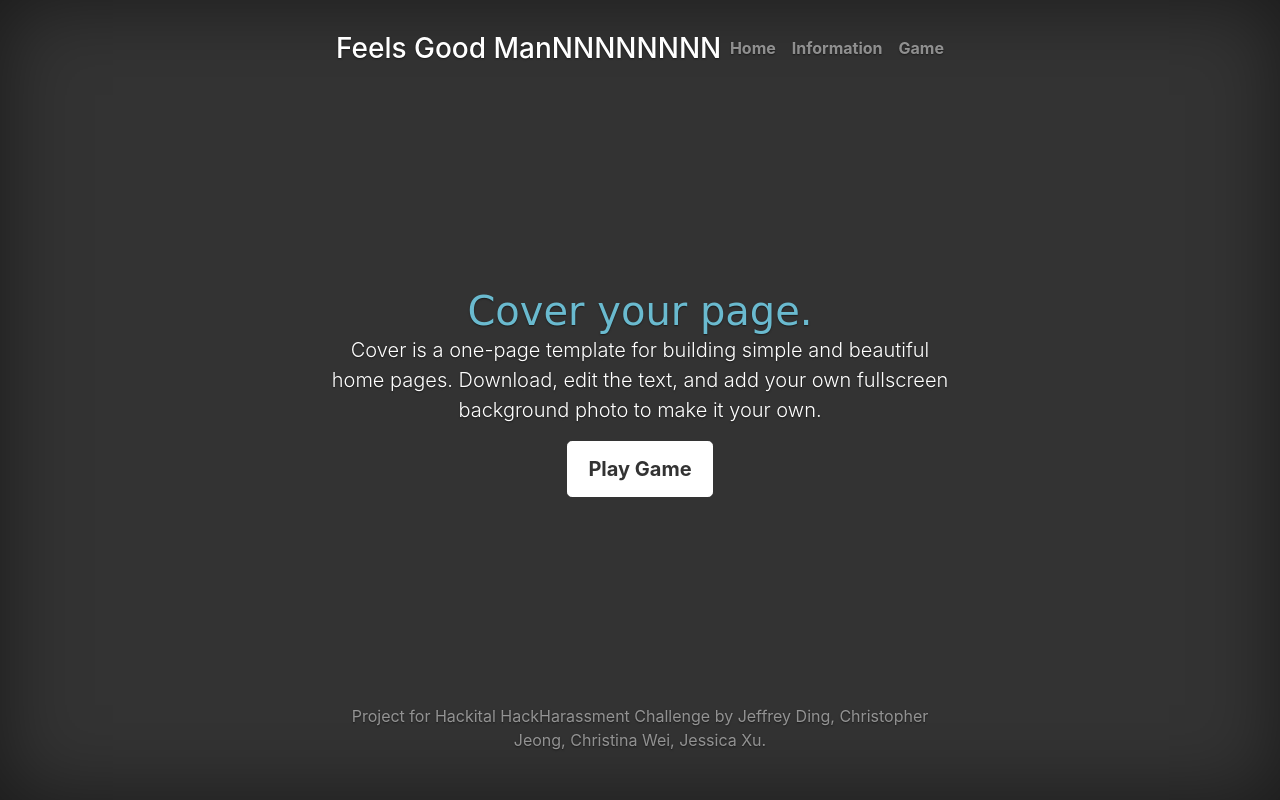
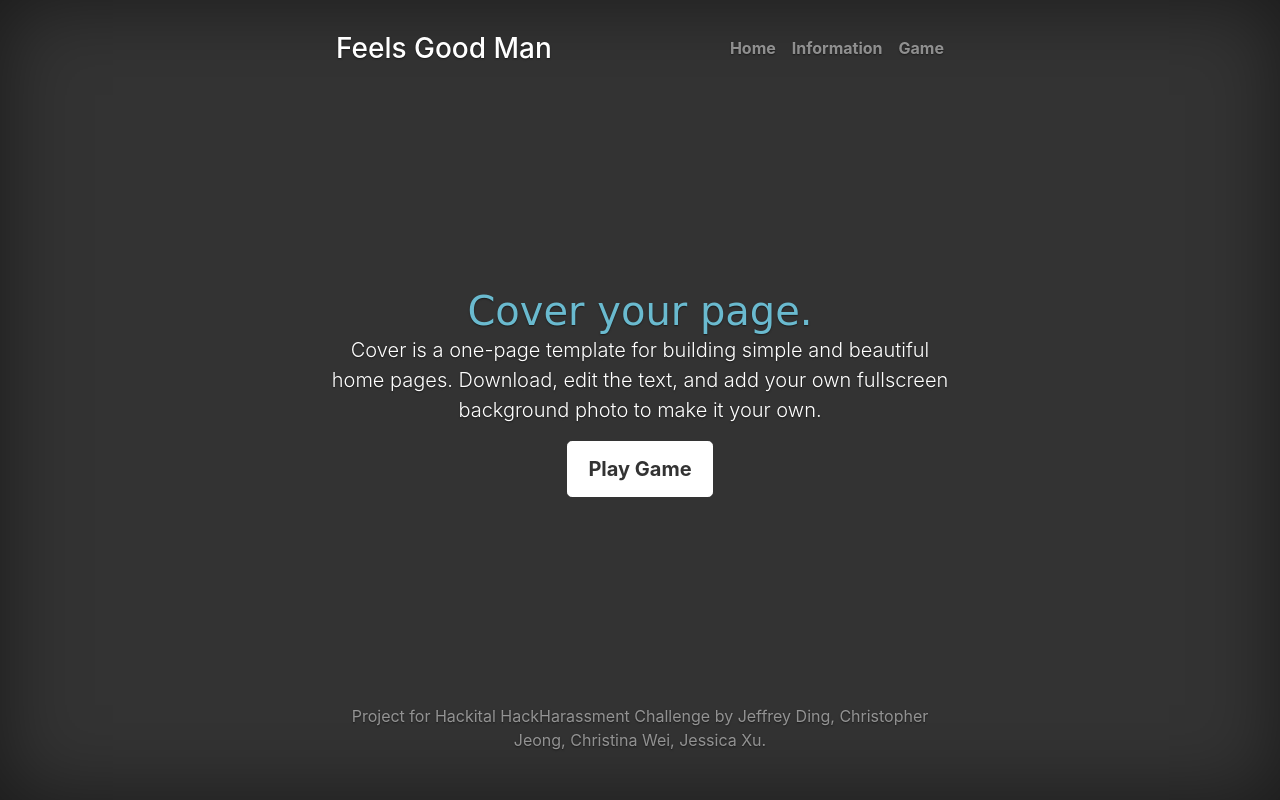
Before and after one commit to christinawei/hackital, a website: page index.html in a window 1280 px wide. Drawn offline with nearby package versions, Linux system fonts and the light colour scheme.

Commit message:
fix again

```diff
--- a/index.html
+++ b/index.html
@@ -24,7 +24,7 @@
 
           <header class="masthead clearfix">
             <div class="inner">
-              <h3 class="masthead-brand">Feels Good ManNNNNNNNN</h3>
+              <h3 class="masthead-brand">Feels Good Man</h3>
               <nav class="nav nav-masthead">
                 <a class="nav-link" href="/">Home</a>
                 <a class="nav-link" href="/funfacts">Information</a>
```
